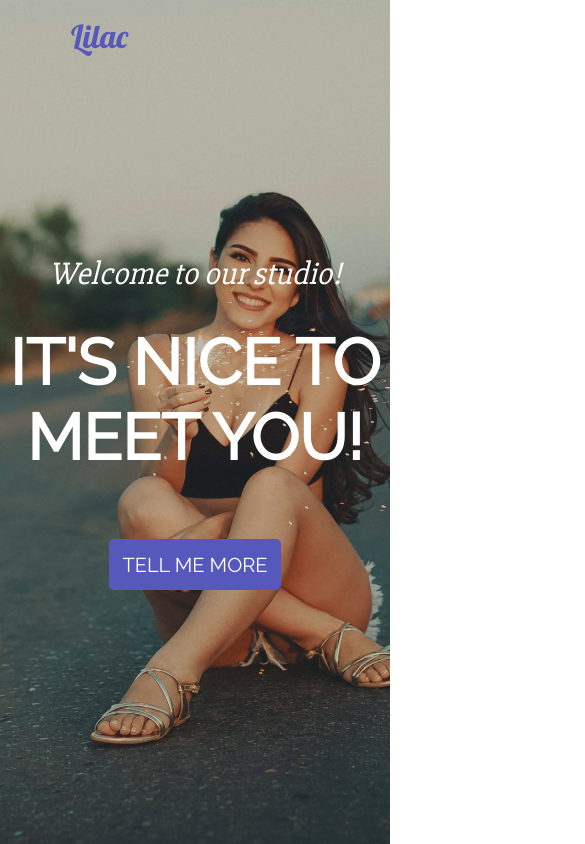
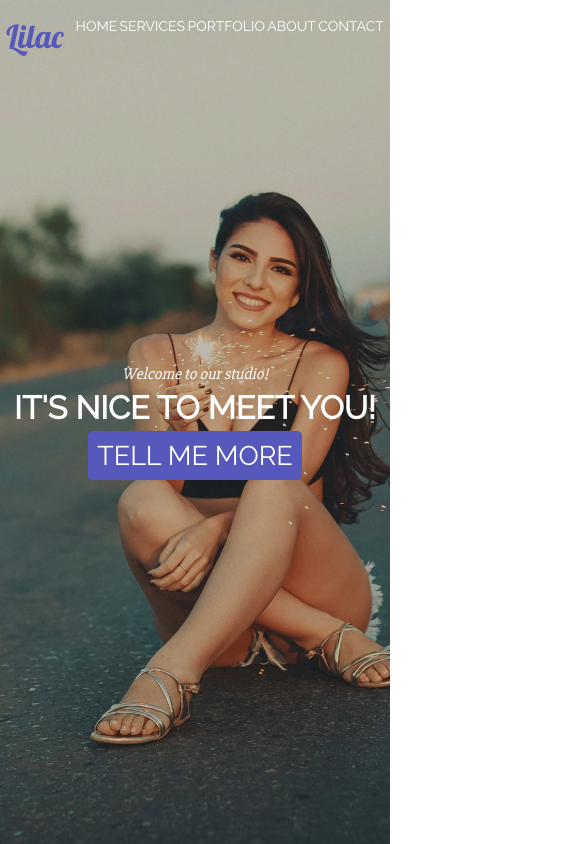
Before and after one commit to sylwiadras/taskrunner-project, a website: page index.html in a window 390 px wide. Shown: the top 844 px of the page, 585 px wide, since content can reach past the window. Drawn offline with Linux system fonts and the light colour scheme.

Commit message:
Add responsive media

```diff
--- a/index.html
+++ b/index.html
@@ -2,6 +2,7 @@
 <html lang="en">
     <head>
         <meta charset="UTF-8">
+        <meta name="viewport" content="width=device-width, initial-scale=1.0">
         <title>Lilac</title>
         <link href="vendor\bootstrap-grid.css" rel="stylesheet">
         <link rel="stylesheet" href="https://use.fontawesome.com/releases/v5.7.2/css/all.css" integrity="sha384-fnmOCqbTlWIlj8LyTjo7mOUStjsKC4pOpQbqyi7RrhN7udi9RwhKkMHpvLbHG9Sr" crossorigin="anonymous">
--- a/sass/style.scss
+++ b/sass/style.scss
@@ -248,7 +248,6 @@ body {
     display: flex;
     flex-direction: column;
     justify-content: center;
-    height: 100%;
 }
 
 .portfolio-title {
@@ -266,6 +265,7 @@ body {
 .footer-item {
     display: flex;
     align-items: center;
+    justify-content: center;
 }
 
 .media {
@@ -290,3 +290,41 @@ body {
     color: #fff;
     border-radius: 50%;
 }
+
+/* Media */
+
+@media (max-width: 767px) {
+
+    .nav-list {
+        width: 100%;
+        padding: 0 5px;
+        justify-content: space-around;
+    }
+
+    .nav-link, {
+        font-size: 14px;
+    }
+
+    .brand-name {
+        margin-right: 10px;
+    }
+
+    .page-title {
+        font-size: 2em;
+    }
+
+    .page-subtitle {
+        font-size: 1em;
+    }
+
+    .page-subtitle, .page-title {
+        margin: 0 0 5px 0;
+    }
+
+    .btn {
+        min-width: 6em;
+        font-size: 18px;
+        padding: 0.5em;
+    }
+
+}
```
Also changed, not shown: css/style.css, 1 other file.
